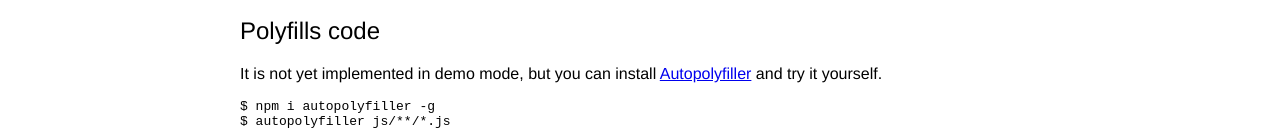
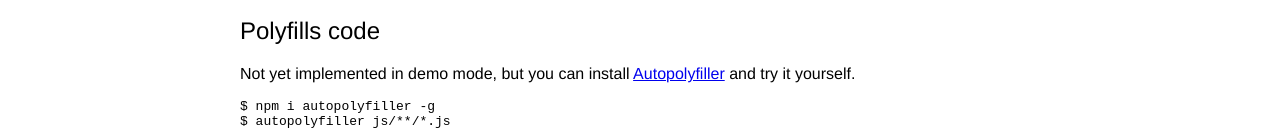
Before and after one commit to azproduction/autopolyfiller, a website: page index.html in a window 1280 px wide. Shown: the part 785-924 px from the top of the page. Drawn offline with Linux system fonts and the light colour scheme.

Commit message:
Update index.html

```diff
--- a/index.html
+++ b/index.html
@@ -35,7 +35,7 @@ function timeout(time) {
         <ul id="polyfills"></ul>
 
         <h2>Polyfills code</h2>
-        <p>It is not yet implemented in demo mode, but you can install <a href="https://www.npmjs.org/package/autopolyfiller">Autopolyfiller</a> and try it yourself.</p>
+        <p>Not yet implemented in demo mode, but you can install <a href="https://www.npmjs.org/package/autopolyfiller">Autopolyfiller</a> and try it yourself.</p>
 <pre><code>$ npm i autopolyfiller -g
 $ autopolyfiller js/**/*.js</code></pre>
 
```
